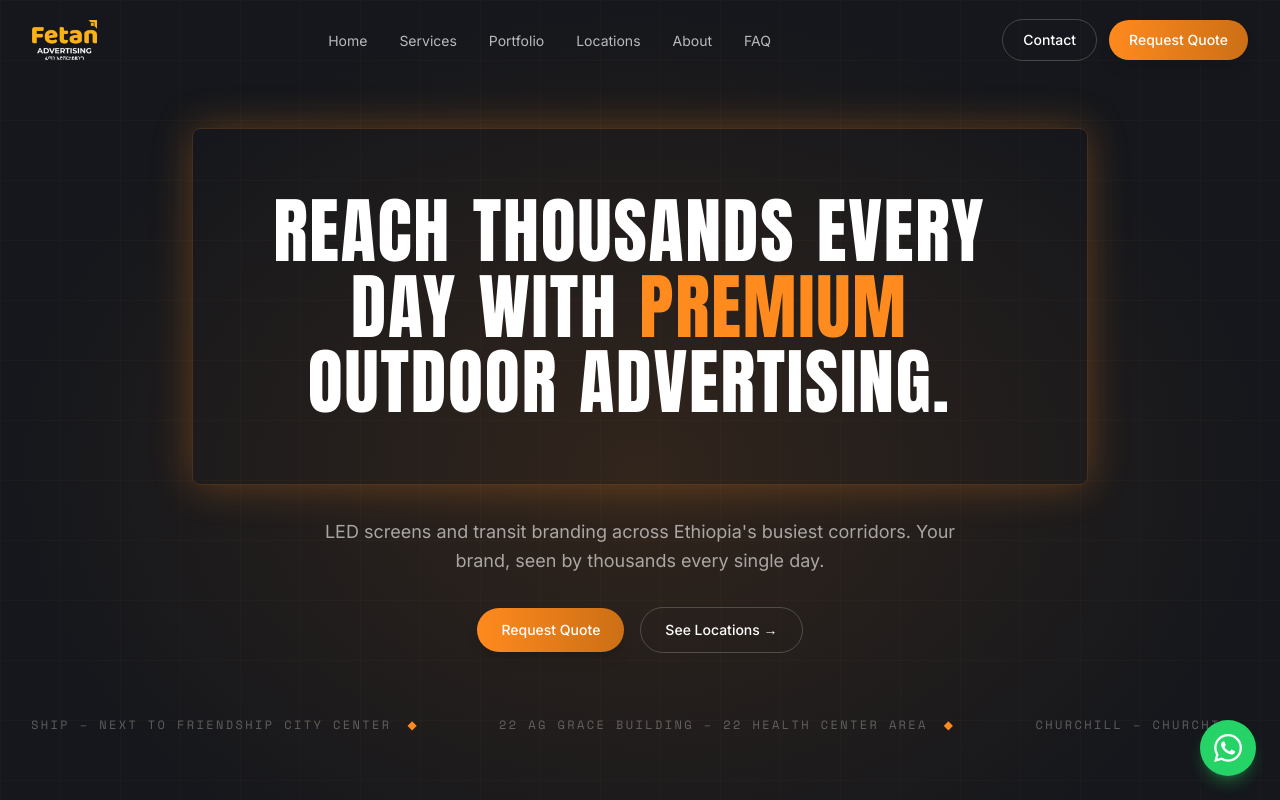
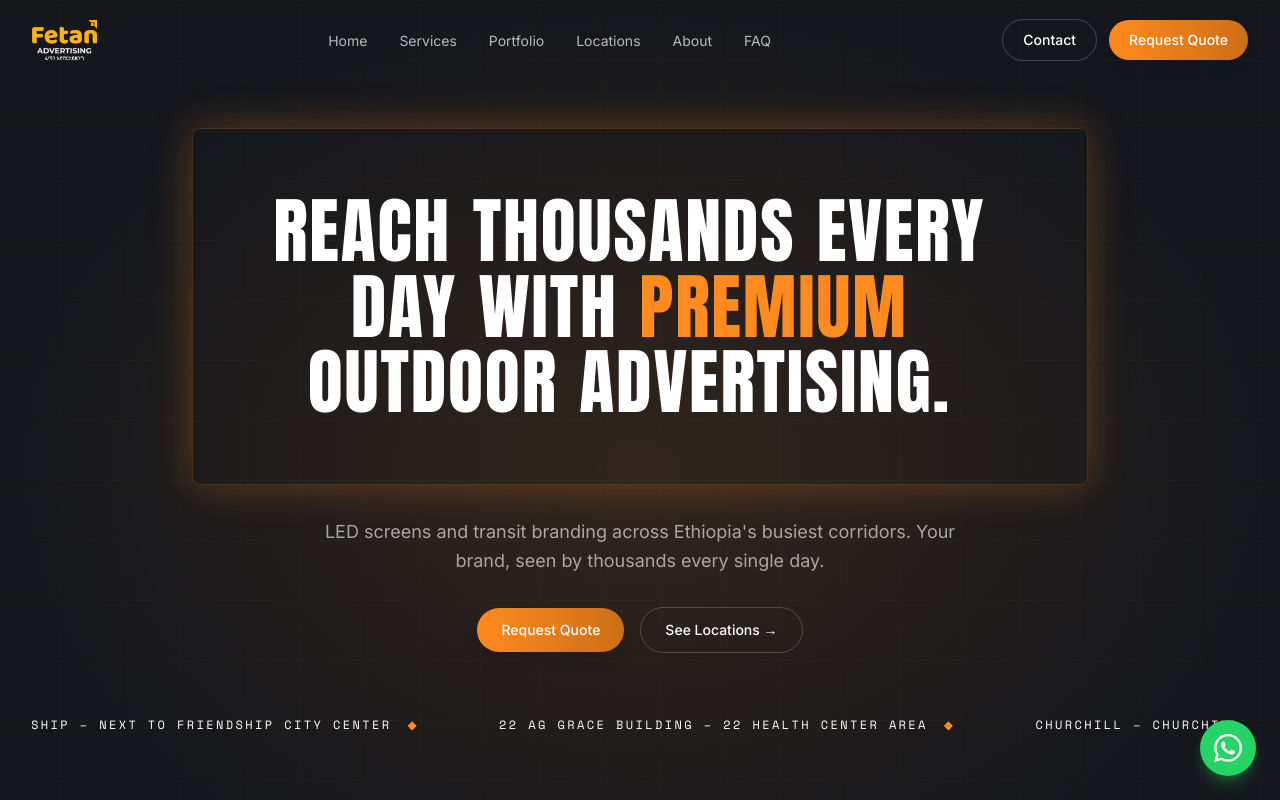
Before and after one commit to Alexmiki1/fetan-dooh, a Next.js app: page / in a window 1280 px wide. Shown: the top 800 px of the page. Built offline with nearby package versions, Linux system fonts and the light colour scheme.

Commit message:
updateddd

```diff
--- a/components/sections/Hero.tsx
+++ b/components/sections/Hero.tsx
@@ -58,7 +58,7 @@ export default function Hero() {
             {[...marqueeLocations, ...marqueeLocations].map((loc, i) => (
               <span
                 key={i}
-                className="font-mono text-xs uppercase tracking-[0.2em] text-white/30 mx-8"
+                className="font-mono text-xs uppercase tracking-[0.2em] text-white mx-8"
               >
                 {loc}
                 <span className="text-amber mx-4">◆</span>
--- a/data/locations.ts
+++ b/data/locations.ts
@@ -185,5 +185,6 @@ export const marqueeLocations = [
   "CMC Roundabout – Ejegyahu Dibaba Building, next to Yetebaberut Petrol Station",
   "Bole Airport VIP Entrance – Yeshi Building",
   "Bole Bulbula",
-  "Tor Hayloch – Tor Hayloch Bridge"
+  "Tor Hayloch – Tor Hayloch Bridge",
+  "Bole Friendship"
 ];
```
